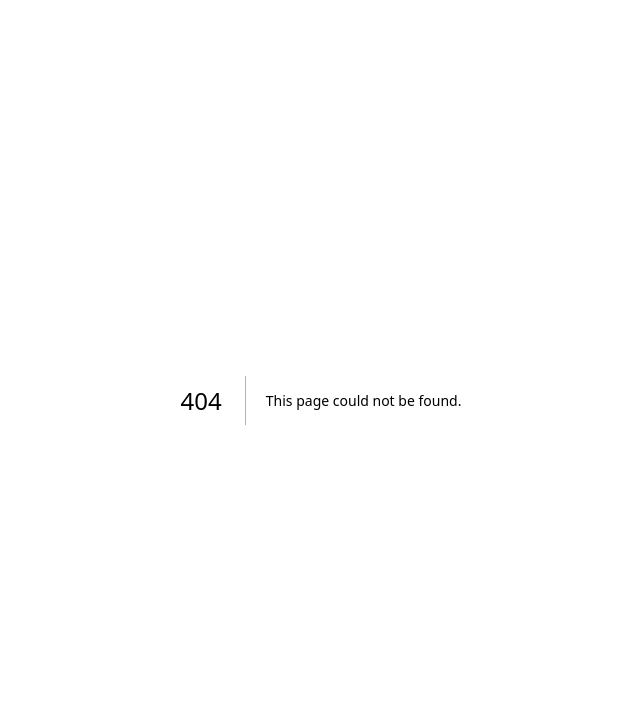
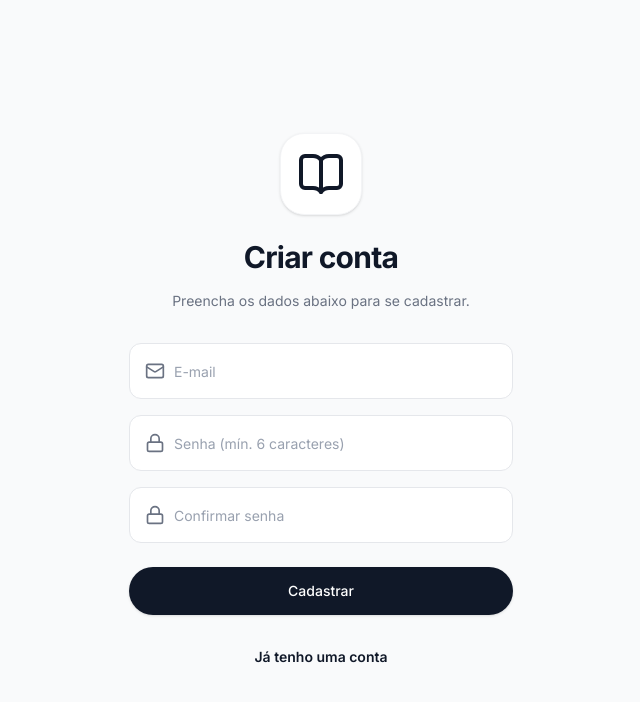
Before and after one commit to bigllyn/professor-app, a Next.js app: page /auth/register in a window 1280 px wide. Before the commit this address had no page. Shown: the top 702 px of the page, without its empty margins (319-959 px from the left). Built offline with nearby package versions, Linux system fonts and the light colour scheme; no server answers.

Commit message:
fix: corrige rotas de autenticacao

```diff
--- /dev/null
+++ b/src/app/auth/auth-code-error/page.tsx
@@ -0,0 +1,34 @@
+"use client"
+
+import * as React from "react"
+import Link from "next/link"
+import { BookOpen } from "lucide-react"
+
+export default function AuthCodeErrorPage() {
+  return (
+    <main className="flex min-h-screen flex-col items-center justify-center p-6 bg-gray-50">
+      <div className="w-full max-w-sm space-y-8 flex flex-col items-center text-center">
+
+        {/* Logo and Welcome Text */}
+        <div className="space-y-4">
+          <div className="flex justify-center mb-6">
+            <div className="bg-red-50 p-4 rounded-3xl shadow-sm border border-red-100">
+              <BookOpen className="w-12 h-12 text-red-600" />
+            </div>
+          </div>
+          <h1 className="text-3xl font-bold tracking-tight text-gray-900">Não foi possível entrar</h1>
+          <p className="text-sm text-gray-500">Não conseguimos concluir o login com o Google. Tente novamente.</p>
+        </div>
+
+        <div className="w-full">
+          <Link
+            href="/auth/login"
+            className="flex items-center justify-center w-full rounded-full bg-gray-900 px-4 py-3 text-sm font-semibold text-white hover:bg-gray-800 transition-colors"
+          >
+            Tentar novamente
+          </Link>
+        </div>
+      </div>
+    </main>
+  )
+}
--- /dev/null
+++ b/src/app/auth/register/page.tsx
@@ -0,0 +1,128 @@
+"use client"
+
+import * as React from "react"
+import Link from "next/link"
+import { useRouter } from "next/navigation"
+import { createClient } from "@/lib/supabase/client"
+import { Button } from "@/components/ui/button"
+import { Input } from "@/components/ui/input"
+import { Mail, Lock, BookOpen } from "lucide-react"
+
+export default function RegisterPage() {
+  const router = useRouter()
+  const supabase = createClient()
+
+  const [email, setEmail] = React.useState("")
+  const [password, setPassword] = React.useState("")
+  const [confirmPassword, setConfirmPassword] = React.useState("")
+
+  const [loading, setLoading] = React.useState(false)
+  const [success, setSuccess] = React.useState(false)
+  const [error, setError] = React.useState("")
+
+  const handleRegister = async (e: React.FormEvent) => {
+    e.preventDefault()
+    setLoading(true)
+    setError("")
+
+    if (password.length < 6) {
+      setError("A senha deve ter pelo menos 6 caracteres.")
+      setLoading(false)
+      return
+    }
+
+    if (password !== confirmPassword) {
+      setError("As senhas não conferem.")
+      setLoading(false)
+      return
+    }
+
+    const { data, error: signUpError } = await supabase.auth.signUp({
+      email,
+      password,
+    })
+
+    if (signUpError) {
+      setError(signUpError.message)
+      setLoading(false)
+      return
+    }
+
+    if (data?.user && !data?.session) {
+      // Supabase exige confirmação de email
+      setSuccess(true)
+      setLoading(false)
+    } else if (data?.session) {
+      // Sessão já iniciada
+      router.push("/dashboard")
+      router.refresh()
+    }
+  }
+
+  return (
+    <main className="flex min-h-screen flex-col items-center justify-center p-6 bg-gray-50">
+      <div className="w-full max-w-sm space-y-8 flex flex-col items-center text-center">
+
+        {/* Logo and Welcome Text */}
+        <div className="space-y-4">
+          <div className="flex justify-center mb-6">
+            <div className="bg-white p-4 rounded-3xl shadow-sm border border-gray-100">
+              <BookOpen className="w-12 h-12 text-gray-900" />
+            </div>
+          </div>
+          <h1 className="text-3xl font-bold tracking-tight text-gray-900">Criar conta</h1>
+          <p className="text-sm text-gray-500">Preencha os dados abaixo para se cadastrar.</p>
+        </div>
+
+        <div className="w-full">
+          {success ? (
+            <div className="bg-green-50 text-green-700 p-4 rounded-xl text-sm mb-6 border border-green-100">
+              Conta criada com sucesso! Verifique seu e-mail para confirmar o cadastro.
+            </div>
+          ) : (
+            <form onSubmit={handleRegister} className="flex flex-col gap-4">
+              {error && <div className="text-red-500 text-sm text-left">{error}</div>}
+
+              <Input
+                type="email"
+                placeholder="E-mail"
+                icon={<Mail className="h-5 w-5" />}
+                value={email}
+                onChange={(e) => setEmail(e.target.value)}
+                required
+              />
+
+              <Input
+                type="password"
+                placeholder="Senha (mín. 6 caracteres)"
+                icon={<Lock className="h-5 w-5" />}
+                value={password}
+                onChange={(e) => setPassword(e.target.value)}
+                required
+              />
+
+              <Input
+                type="password"
+                placeholder="Confirmar senha"
+                icon={<Lock className="h-5 w-5" />}
+                value={confirmPassword}
+                onChange={(e) => setConfirmPassword(e.target.value)}
+                required
+              />
+
+              <Button type="submit" className="mt-2" disabled={loading}>
+                {loading ? "Cadastrando..." : "Cadastrar"}
+              </Button>
+            </form>
+          )}
+
+          <div className="mt-8 text-sm">
+            <Link href="/auth/login" className="text-gray-900 font-semibold hover:underline">
+              Já tenho uma conta
+            </Link>
+          </div>
+        </div>
+      </div>
+    </main>
+  )
+}
```
